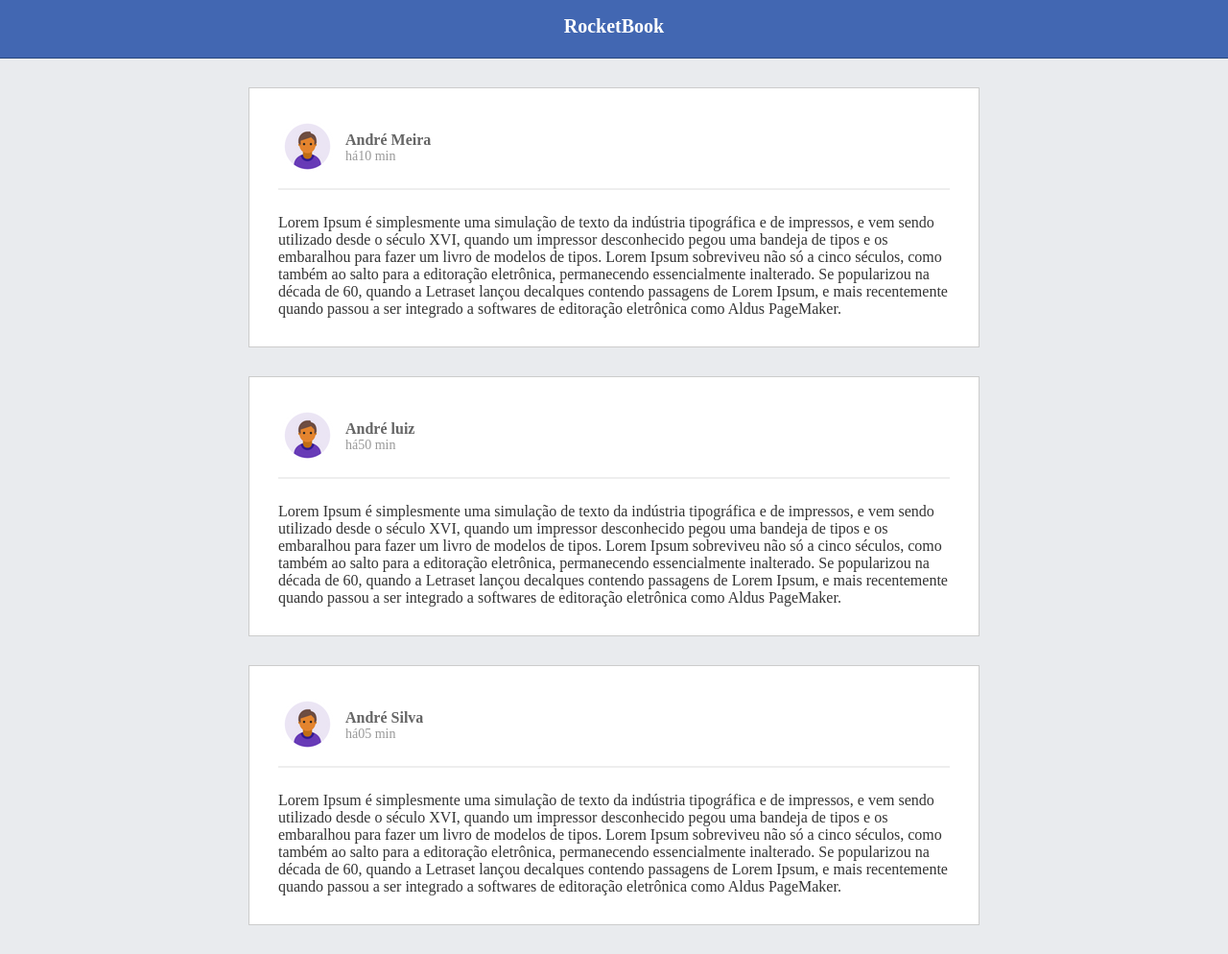
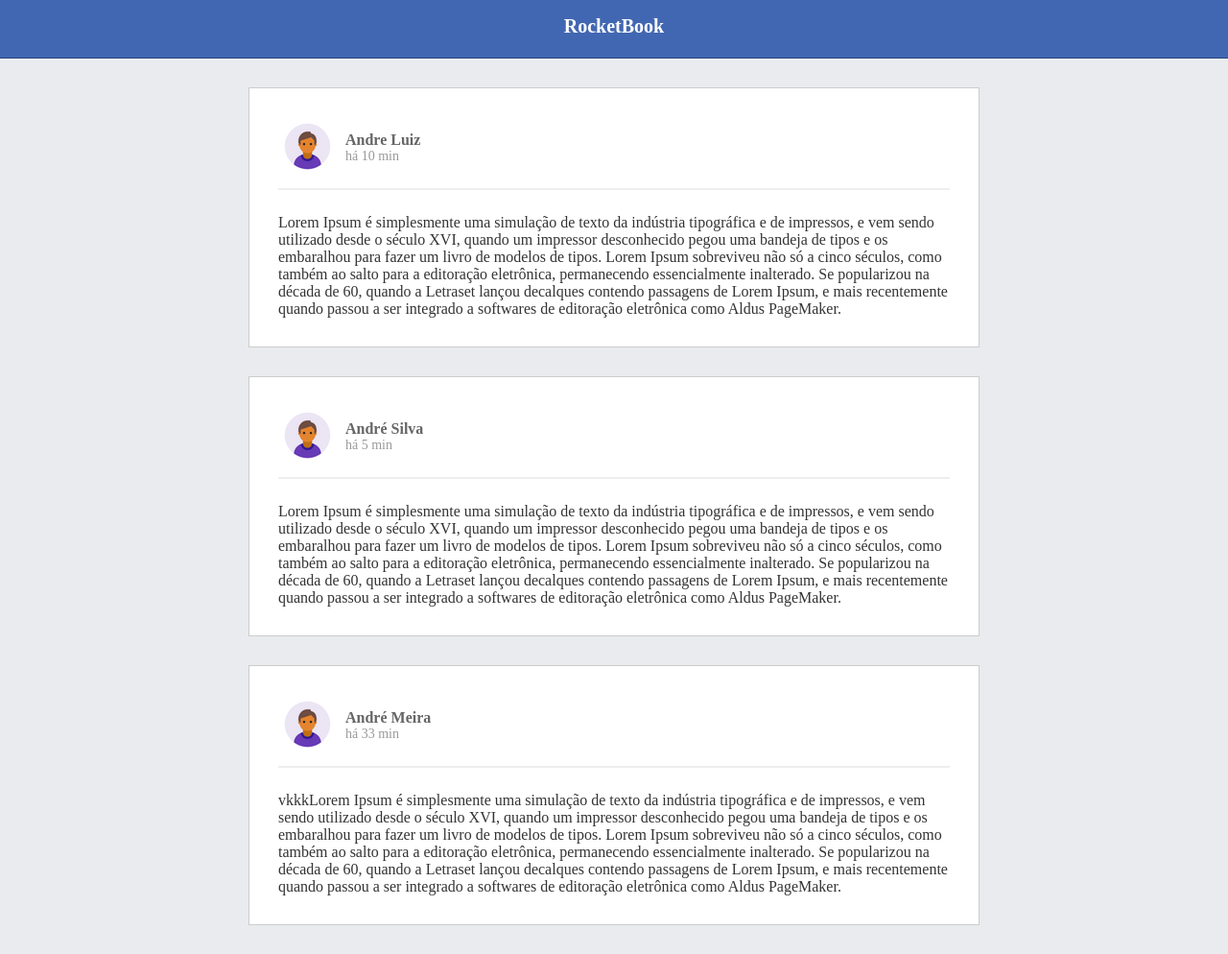
Before and after one commit to MeiraAnd/ReactJs-desafio-01, a React app: page / in a window 1280 px wide. Shown: the whole page at 96% size. Built offline with nearby package versions, Linux system fonts and the light colour scheme.

Commit message:
Criado o state e chamando nos componentes

```diff
--- a/src/Post.js
+++ b/src/Post.js
@@ -1,24 +1,21 @@
 import React, { Component, Fragment} from 'react';
-import logo from './logo.png';
+import PostHeader from './PostHeader';
 
 class Post extends Component {
     render() {
         return (
          <Fragment>
+
             <div className="postBox">
-                <div className="avatar">
-                    <img src={logo} className="App-logo" alt="logo" />
+
+                <PostHeader name={this.props.data.name} date={this.props.data.date}/>
+
+                <hr/>
+
+                <div className="text">
+                    {this.props.data.description}
                 </div>
-                <div className="name">
-                    <h2>{this.props.name}</h2>
-                </div>
-                <div className="date">
-                    há{this.props.date} min
-                </div>
-                <hr/>
-                <div className="text">
-                    {this.props.text}
-                </div>
+
             </div>
         </Fragment>
         );
--- a/src/PostHeader.js
+++ b/src/PostHeader.js
@@ -7,13 +7,15 @@
          <Fragment>
 
             <div className="avatar">
-                <img src={logo} className="App-logo" alt="logo" />
+                <img src={logo} />
             </div>
+
             <div className="name">
                 <h2>{this.props.name}</h2>
             </div>
+
             <div className="date">
-                há{this.props.date} min
+                há {this.props.date} min
             </div>
 
         </Fragment>
--- a/src/index.js
+++ b/src/index.js
@@ -7,16 +7,46 @@
 import "./style.scss";
 
 class App extends Component {
+    constructor(props){
+        super(props)
 
+        this.state = {
+            posts: [
+                {
+                    id: '1',
+                    name: 'Andre Luiz',
+                    date: '10',
+                    description: 'Lorem Ipsum é simplesmente uma simulação de texto da indústria tipográfica e de impressos, e vem sendo utilizado desde o século XVI, quando um impressor desconhecido pegou uma bandeja de tipos e os embaralhou para fazer um livro de modelos de tipos. Lorem Ipsum sobreviveu não só a cinco séculos, como também ao salto para a editoração eletrônica, permanecendo essencialmente inalterado. Se popularizou na década de 60, quando a Letraset lançou decalques contendo passagens de Lorem Ipsum, e mais recentemente quando passou a ser integrado a softwares de editoração eletrônica como Aldus PageMaker.',
+                },
+                {
+                    id: '2',
+                    name: 'André Silva',
+                    date: '5',
+                    description: 'Lorem Ipsum é simplesmente uma simulação de texto da indústria tipográfica e de impressos, e vem sendo utilizado desde o século XVI, quando um impressor desconhecido pegou uma bandeja de tipos e os embaralhou para fazer um livro de modelos de tipos. Lorem Ipsum sobreviveu não só a cinco séculos, como também ao salto para a editoração eletrônica, permanecendo essencialmente inalterado. Se popularizou na década de 60, quando a Letraset lançou decalques contendo passagens de Lorem Ipsum, e mais recentemente quando passou a ser integrado a softwares de editoração eletrônica como Aldus PageMaker.',
+                },
+                {
+                    id: '3',
+                    name: 'André Meira',
+                    date: '33',
+                    description: 'vkkkLorem Ipsum é simplesmente uma simulação de texto da indústria tipográfica e de impressos, e vem sendo utilizado desde o século XVI, quando um impressor desconhecido pegou uma bandeja de tipos e os embaralhou para fazer um livro de modelos de tipos. Lorem Ipsum sobreviveu não só a cinco séculos, como também ao salto para a editoração eletrônica, permanecendo essencialmente inalterado. Se popularizou na década de 60, quando a Letraset lançou decalques contendo passagens de Lorem Ipsum, e mais recentemente quando passou a ser integrado a softwares de editoração eletrônica como Aldus PageMaker.',
+                },
+
+            ]
+        };
+    };
 
     render() {
 
         return (
             <Fragment>
                 <Header/>
-                <Post name="André Meira" date="10" text="Lorem Ipsum é simplesmente uma simulação de texto da indústria tipográfica e de impressos, e vem sendo utilizado desde o século XVI, quando um impressor desconhecido pegou uma bandeja de tipos e os embaralhou para fazer um livro de modelos de tipos. Lorem Ipsum sobreviveu não só a cinco séculos, como também ao salto para a editoração eletrônica, permanecendo essencialmente inalterado. Se popularizou na década de 60, quando a Letraset lançou decalques contendo passagens de Lorem Ipsum, e mais recentemente quando passou a ser integrado a softwares de editoração eletrônica como Aldus PageMaker."/>
-                <Post name="André luiz" date="50" text="Lorem Ipsum é simplesmente uma simulação de texto da indústria tipográfica e de impressos, e vem sendo utilizado desde o século XVI, quando um impressor desconhecido pegou uma bandeja de tipos e os embaralhou para fazer um livro de modelos de tipos. Lorem Ipsum sobreviveu não só a cinco séculos, como também ao salto para a editoração eletrônica, permanecendo essencialmente inalterado. Se popularizou na década de 60, quando a Letraset lançou decalques contendo passagens de Lorem Ipsum, e mais recentemente quando passou a ser integrado a softwares de editoração eletrônica como Aldus PageMaker."/>
-                <Post name="André Silva" date="05" text="Lorem Ipsum é simplesmente uma simulação de texto da indústria tipográfica e de impressos, e vem sendo utilizado desde o século XVI, quando um impressor desconhecido pegou uma bandeja de tipos e os embaralhou para fazer um livro de modelos de tipos. Lorem Ipsum sobreviveu não só a cinco séculos, como também ao salto para a editoração eletrônica, permanecendo essencialmente inalterado. Se popularizou na década de 60, quando a Letraset lançou decalques contendo passagens de Lorem Ipsum, e mais recentemente quando passou a ser integrado a softwares de editoração eletrônica como Aldus PageMaker."/>
+
+                {
+                    this.state.posts.map(post => (
+                        <Post key={post.id} data={post} />
+                    ))
+                }
+
             </Fragment>
         );
     }
--- a/src/style.scss
+++ b/src/style.scss
@@ -6,12 +6,13 @@
 
 body{
     background-color: #E9EBEE;
+}
 
-    header{
-        background-color: #4267B2;
-        border-bottom: 1px solid #29487D;
-        height: 60px;
-    }
+/** Header **/
+header{
+    background-color: #4267B2;
+    border-bottom: 1px solid #29487D;
+    height: 60px;
 
     h1{
         color: #fff;
@@ -20,6 +21,7 @@
         font-size: 20px;
     }
 }
+
 
 /** Posts **/
 .postBox{
```
